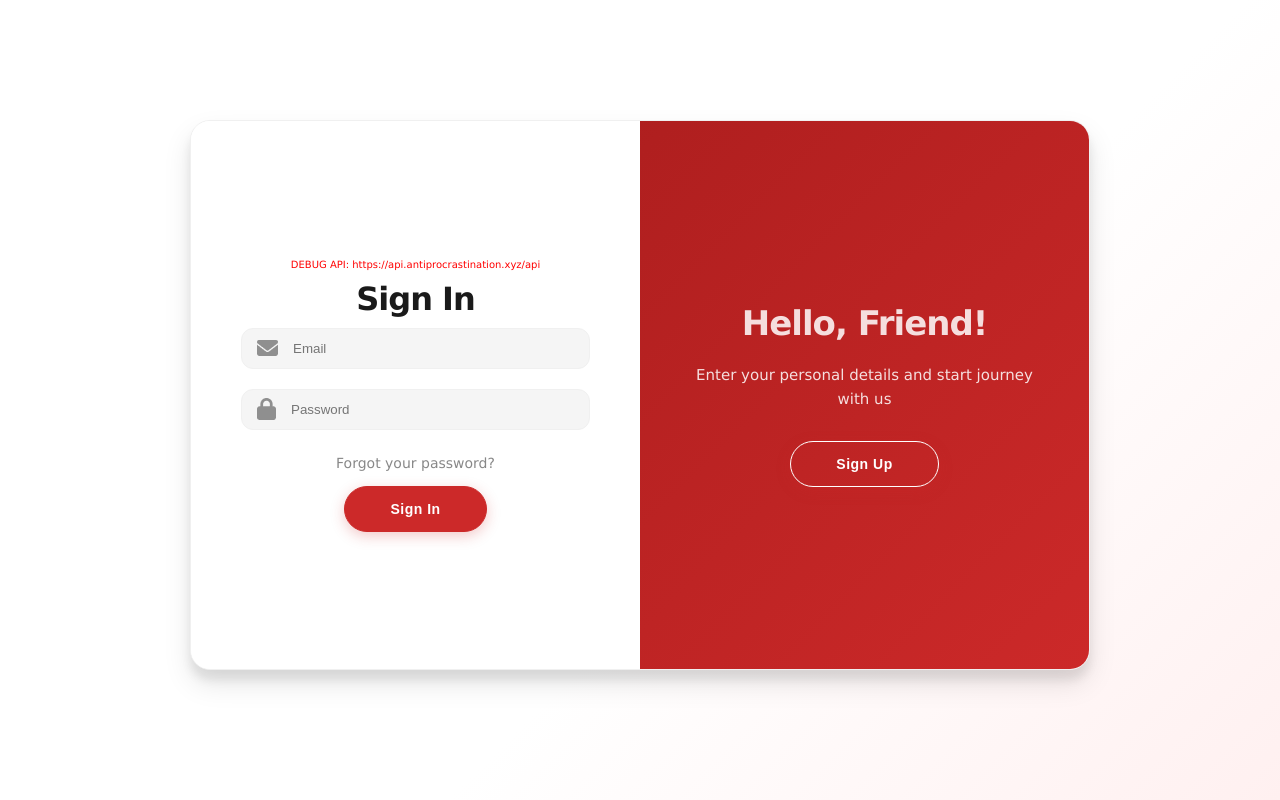
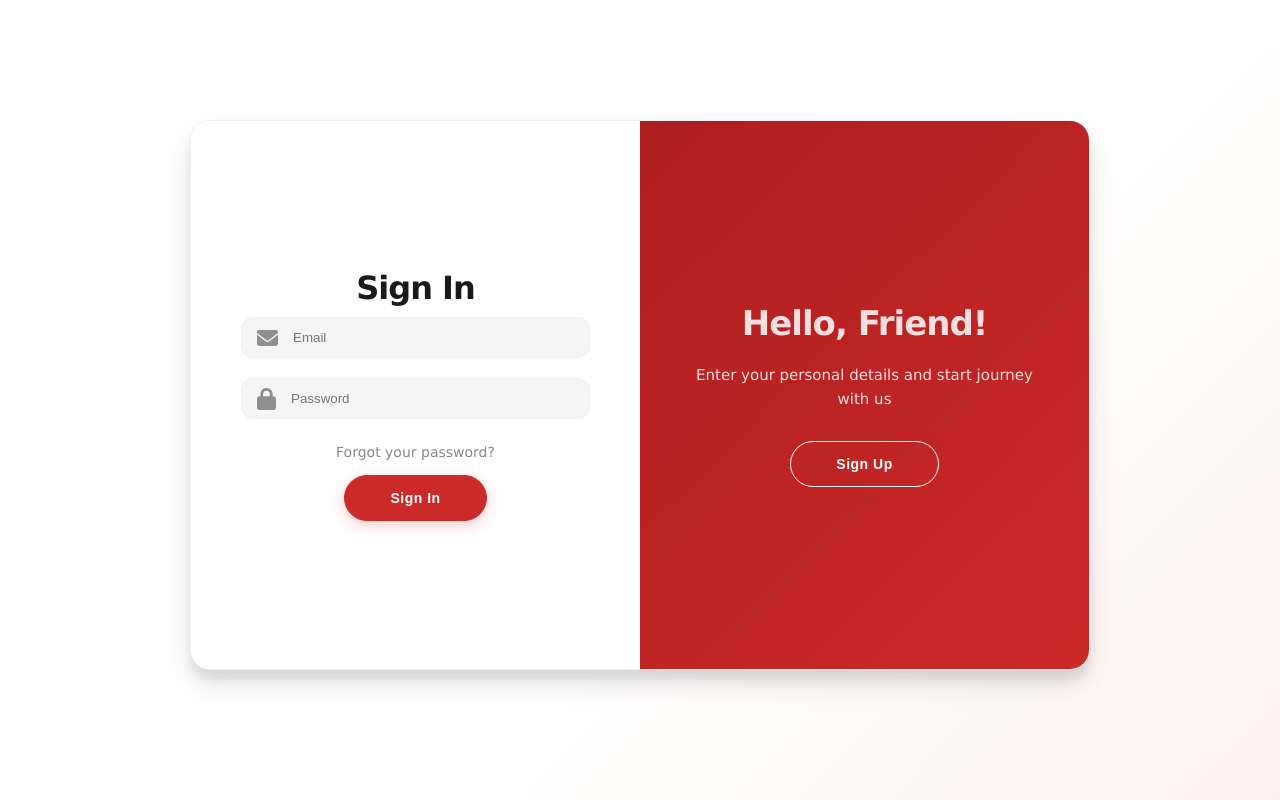
Before and after one commit to Daiavlo/AntiProcrastinationApp, a React (Create React App) app in the folder frontend/: page /auth in a window 1280 px wide. Built offline with nearby package versions, Linux system fonts and the light colour scheme.

Commit message:
Touch ups

```diff
--- a/frontend/public/index.html
+++ b/frontend/public/index.html
@@ -3,11 +3,11 @@
 
 <head>
   <meta charset="utf-8" />
-  <link rel="icon" href="%PUBLIC_URL%/favicon.ico" />
+  <link rel="icon" href="%PUBLIC_URL%/cat.svg" />
   <meta name="viewport" content="width=device-width, initial-scale=1" />
   <meta name="theme-color" content="#000000" />
   <meta name="description" content="Web site created using create-react-app" />
-  <link rel="apple-touch-icon" href="%PUBLIC_URL%/logo192.png" />
+  <link rel="apple-touch-icon" href="%PUBLIC_URL%/cat.svg" />
   <!--
       manifest.json provides metadata used when your web app is installed on a
       user's mobile device or desktop. See https://developers.google.com/web/fundamentals/web-app-manifest/
--- a/frontend/src/Pages/LoginSignup/LoginSignup.jsx
+++ b/frontend/src/Pages/LoginSignup/LoginSignup.jsx
@@ -144,9 +144,7 @@ const LoginSignup = () => {
                 {/* ── SIGN IN FORM ── */}
                 <div className="form-container sign-in-container">
                     <form onSubmit={handleSignIn}>
-                        <div style={{ color: "red", fontSize: "10px", textAlign: "center", marginBottom: "10px" }}>
-                            DEBUG API: {API_URL}
-                        </div>
+
                         <h1>Sign In</h1>
 
                         <div className="input-group">
```
Also changed, not shown: frontend/public/cat.svg (added), frontend/public/manifest.json.
